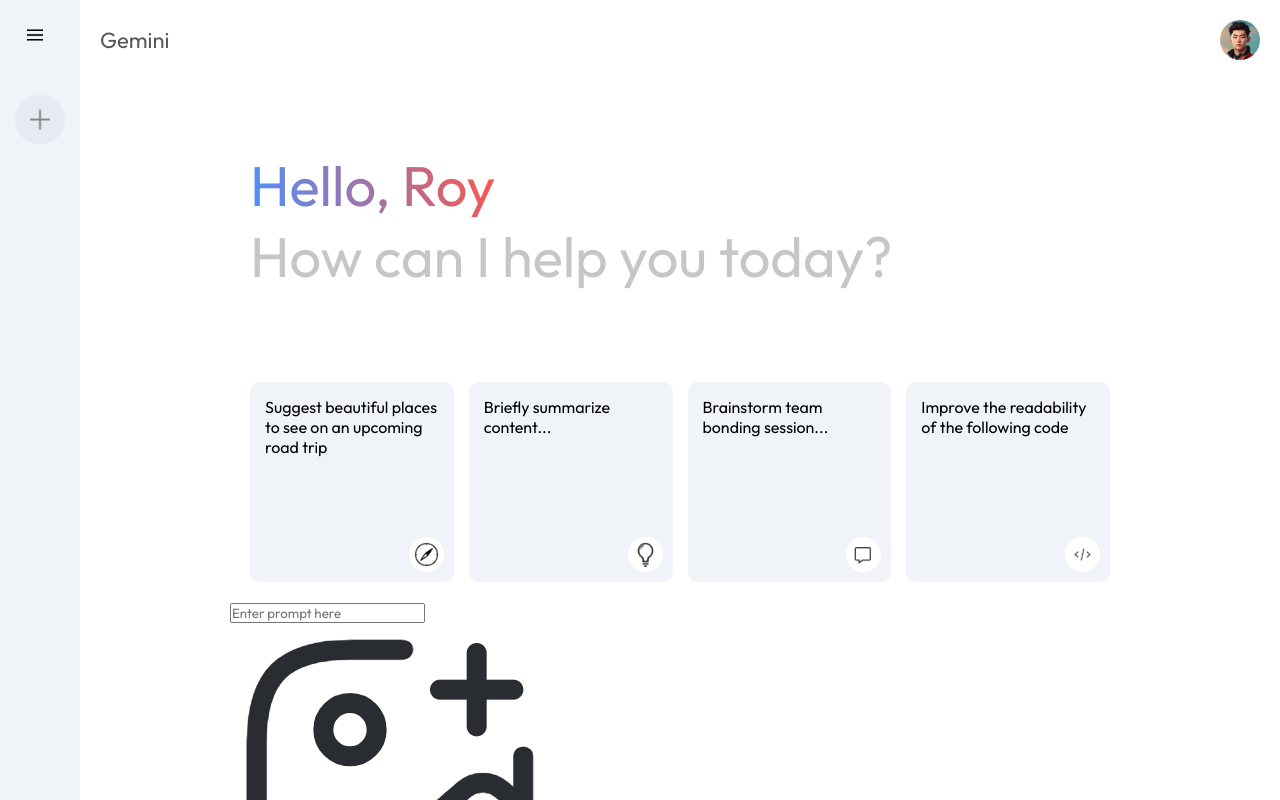
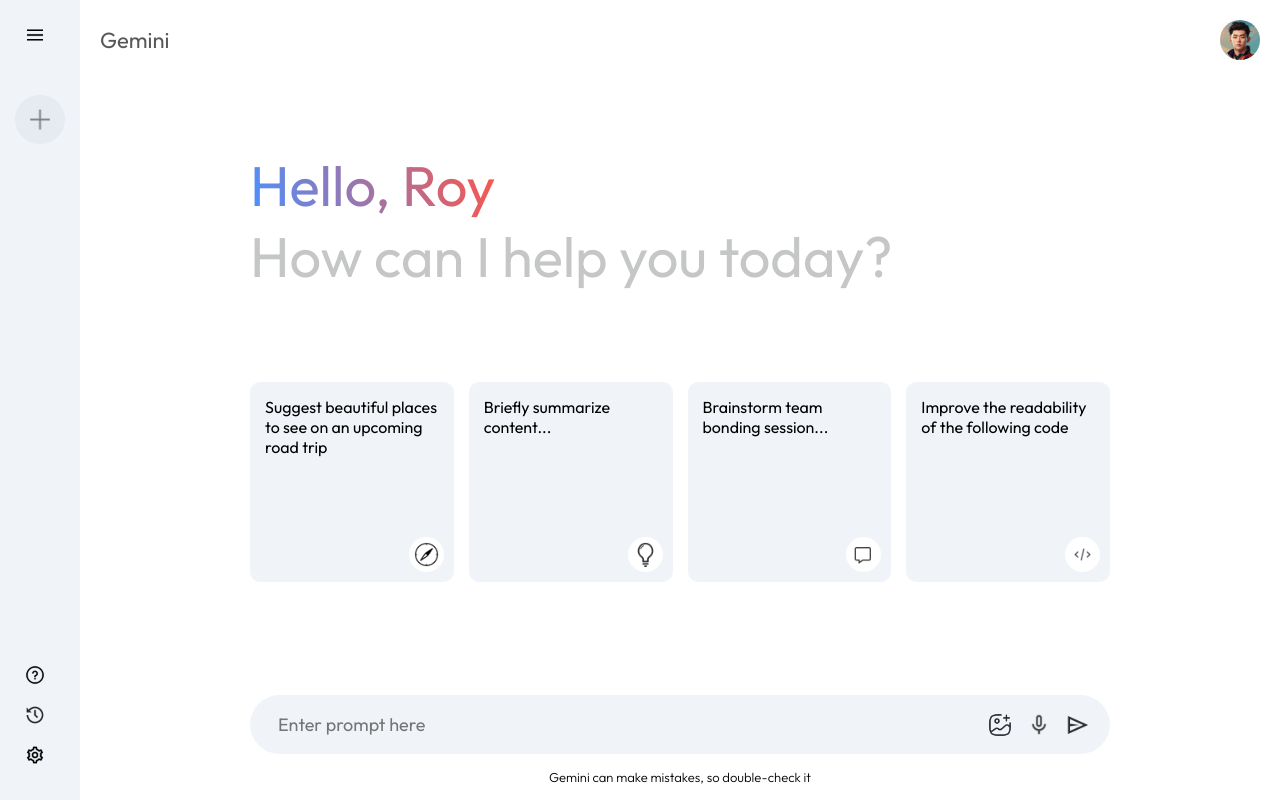
Before and after one commit to Iganza-roy/Gemini-clone, a React (Vite) app: page / in a window 1280 px wide. Shown: the top 800 px of the page. Built offline with nearby package versions, Linux system fonts and the light colour scheme.

Commit message:
feat: add search box and bottom informational message to Main component

```diff
--- a/src/Components/Main/Main.css
+++ b/src/Components/Main/Main.css
@@ -72,3 +72,49 @@
 .main .card:hover {
   background-color: #dfe4ea;
 }
+
+.main-bottom {
+  position: absolute;
+  bottom: 0;
+  width: 100%;
+  max-width: 900px;
+  padding: 0px 20px;
+  margin: auto;
+}
+
+.search-box {
+  display: flex;
+  align-items: center;
+  justify-content: center;
+  gap: 20px;
+  background-color: #f0f4f9;
+  padding: 10px 20px;
+  border-radius: 50px;
+}
+
+.search-box img {
+  width: 24px;
+  cursor: pointer;
+}
+
+.search-box input {
+  flex: 1;
+  background: transparent;
+  border: none;
+  outline: none;
+  padding: 8px;
+  font-size: 18px;
+}
+
+.search-box div {
+  display: flex;
+  align-items: center;
+  gap: 15px;
+}
+
+.main .bottom-info {
+  font-size: 13px;
+  margin: 15px auto;
+  text-align: center;
+  font-weight: 300;
+}
--- a/src/Components/Main/Main.jsx
+++ b/src/Components/Main/Main.jsx
@@ -43,8 +43,7 @@
             </div>
           </div>
           <p className='bottom-info'>
-            Gemini may display inacurate info including about people, so double
-            check its responses. Your privacy and Gemini Apps
+            Gemini can make mistakes, so double-check it
           </p>
         </div>
       </div>
```
